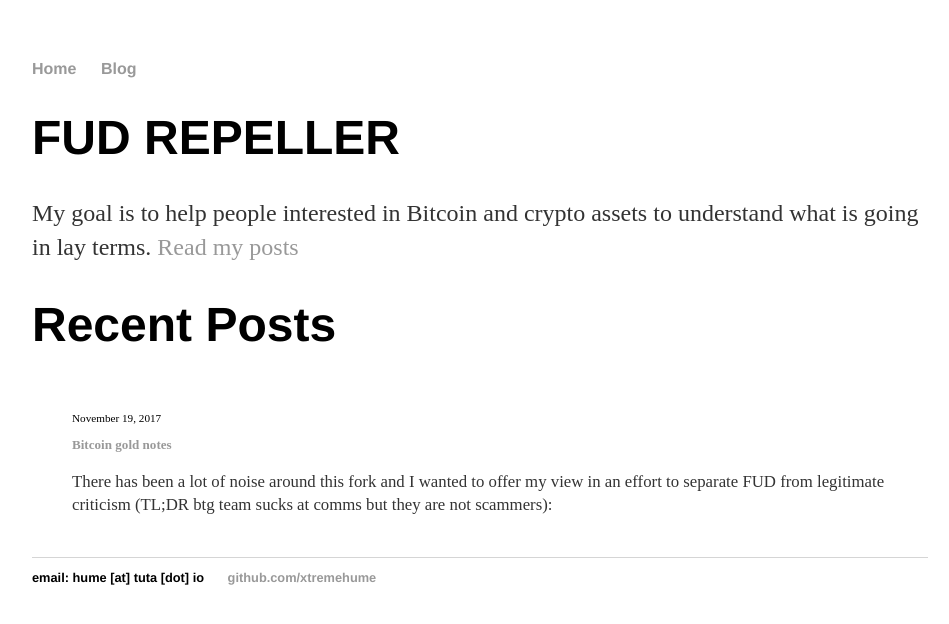
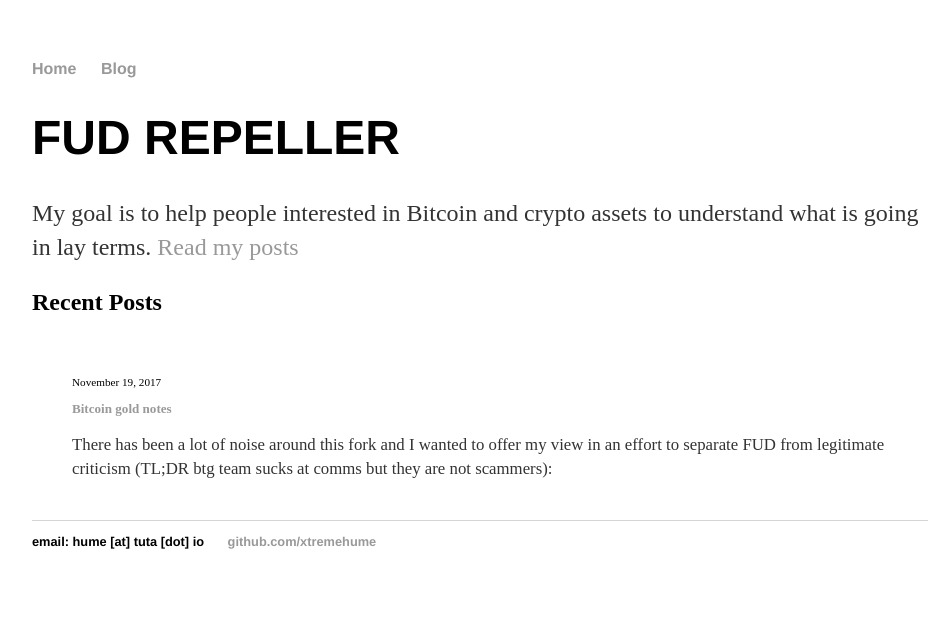
Before and after one commit to xtremehume/xtremehume.github.io, a Jekyll site: the page built from index.html, in a window 1280 px wide. Shown: the top 624 px of the page, without its empty margins (160-1109 px from the left). Built offline with Jekyll 4.4.1, drawn with Linux system fonts in a browser that asks for light colours; the list of posts is cut into pages by our own code.

```diff
--- a/index.html
+++ b/index.html
@@ -6,7 +6,7 @@ title: FUD Repeller
 	<h1>FUD REPELLER</h1>
 	<p>My goal is to help people interested in Bitcoin and crypto assets to understand what is going in lay terms. <a href="/blog">Read my posts</a></p>
 
-	<h1>Recent Posts</h1>
+	<h2>Recent Posts</h2>
 
 {% for post in paginator.posts %}
 <ul class="posts noList">
```
